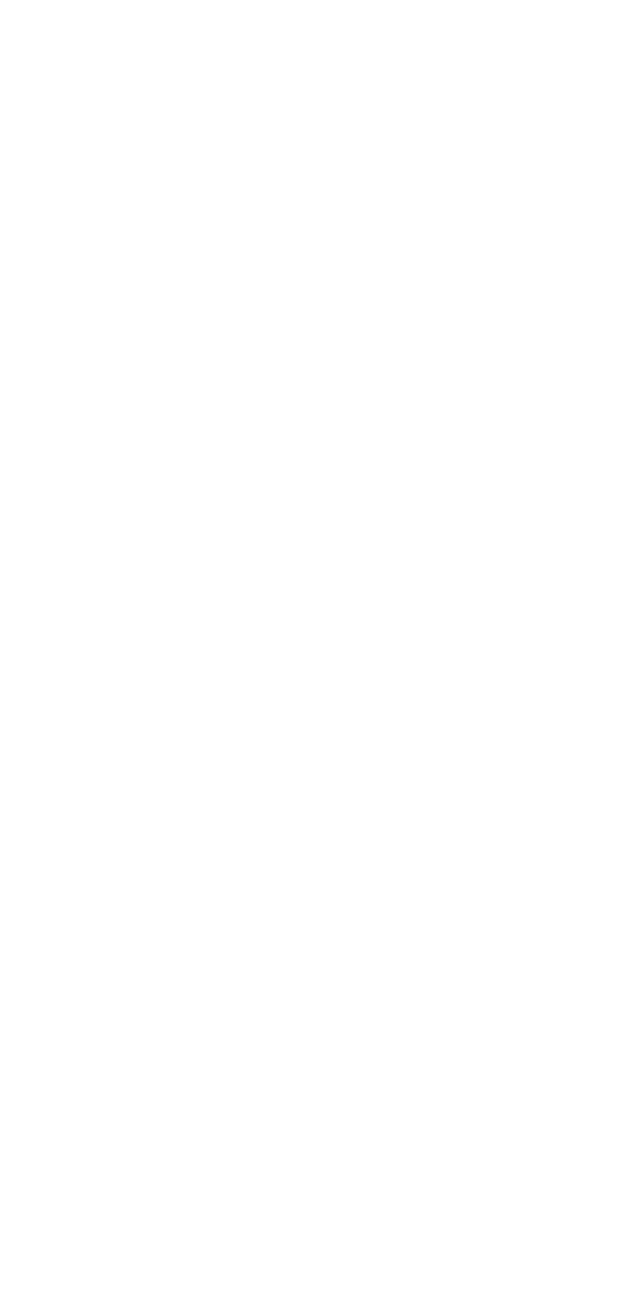
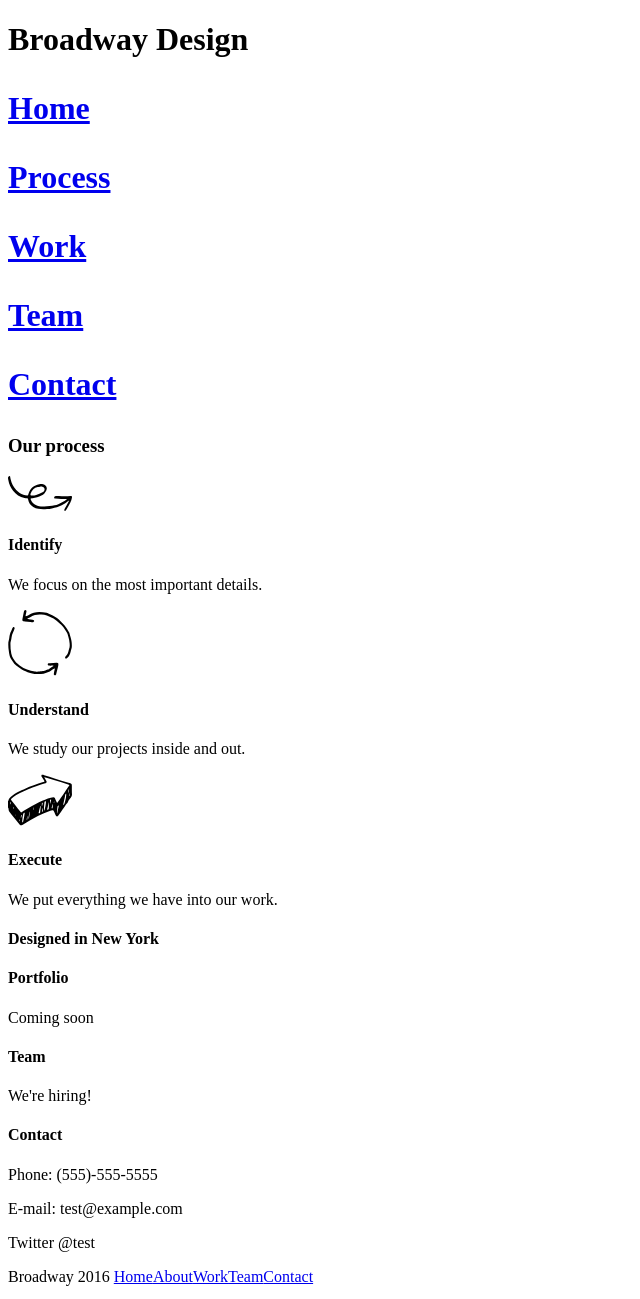
Before and after one commit to EmilyMaher/boradway, a plain HTML site: page index.html in a window 1280 px wide. Shown: the whole page, without its empty margins (0-640 px from the left). Before the commit the page ends 800 px from the top, so only its background shows below. Drawn offline with Linux system fonts and the light colour scheme.

Commit message:
added text html

```diff
--- a/index.html
+++ b/index.html
@@ -1,9 +1,53 @@
 <!DOCTYPE html>
 <html>
   <head>
-    <title></title>
+    <title>Broadway</title>
   </head>
   <body>
 
+  <!--Header-->
+
+    <h1>Broadway Design<h1>
+      <div class="nav">
+        <p><a href="#">Home</a></p>
+        <p><a href="#">Process</a></p>
+        <p><a href="#">Work</a></p>
+        <p><a href="#">Team</a></p>
+        <p><a href="#">Contact</a></p>
+     </div>
+
+  <!--Content-->
+
+  <h3>Our process</h3>
+    <p><img src="resources/images/identify.svg"></p>
+      <h4>Identify</h4>
+      <p>We focus on the most important details.</p>
+    <p><img src="resources/images/understand.svg"></p>
+      <h4>Understand</h4>
+      <p>We study our projects inside and out.</p>
+    <p><img src="resources/images/execute.svg"</p>
+      <h4>Execute</h4>
+      <p>We put everything we have into our work.</p>
+
+
+  <!--Links-->
+  <div class="designed">
+    <h4>Designed in New York</h4>
+  </div>
+    <h4>Portfolio</h4>
+      <p>Coming soon</p>
+    <h4>Team</h4>
+      <p>We're hiring!</p>
+    <h4>Contact</h4>
+      <p>Phone: (555)-555-5555</p>
+      <p>E-mail: test@example.com</p>
+      <p>Twitter @test</p>
+
+  <!--Footer-->
+
+  <div class="footer">
+    <p>Broadway 2016 <a href="#">Home</a><a href="#">About</a><a href="#">Work</a><a href="#">Team<a/><a href="#">Contact</a></p>
+  </div>
+
   </body>
 </html>
```
Also changed, not shown: 2 other files.
